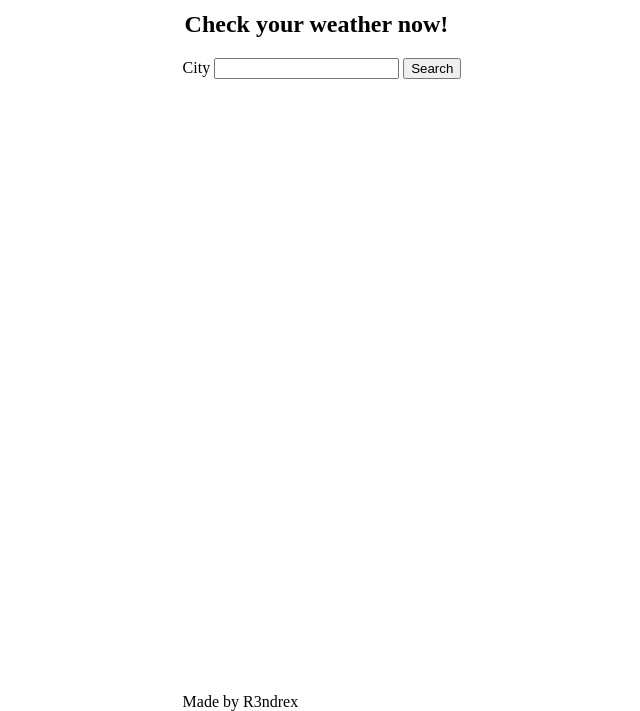
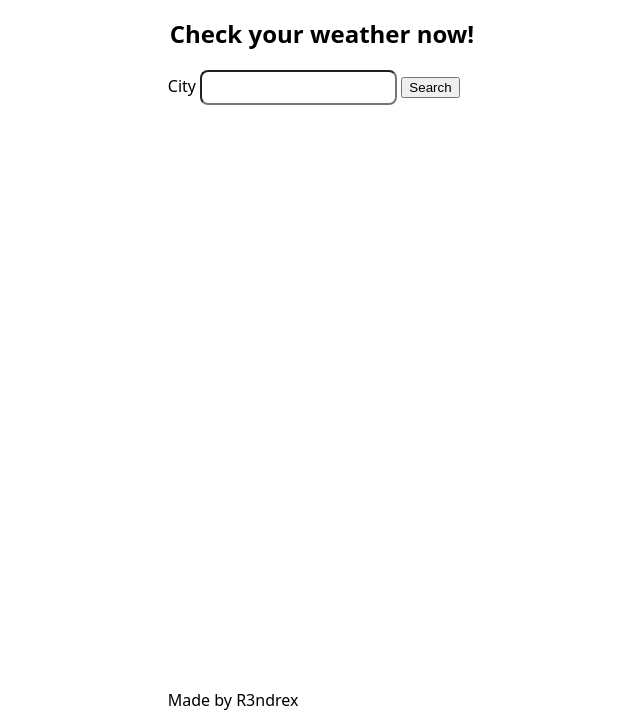
Before and after one commit to R3ndrex/SkyCast, a website built with webpack: page src/template.html in a window 1280 px wide. Shown: the part 89-800 px from the top of the page, without its empty margins (318-958 px from the left). Built offline with nearby package versions, Linux system fonts and the light colour scheme.

Commit message:
Add fonts, style invalid input, add border radius for input

```diff
--- a/src/style.css
+++ b/src/style.css
@@ -4,6 +4,9 @@
     box-sizing: border-box;
 }
 body {
+    font-family: system-ui, -apple-system, BlinkMacSystemFont, "Segoe UI",
+        Roboto, Oxygen, Ubuntu, Cantarell, "Open Sans", "Helvetica Neue",
+        sans-serif;
     margin: 0;
     padding: 0;
     height: 100vh;
@@ -11,3 +14,13 @@ body {
     justify-content: center;
     grid-template-rows: auto 1fr auto;
 }
+input:invalid {
+    border: 2px solid red;
+}
+input:focus:invalid {
+    outline: 1px solid red;
+}
+input {
+    padding: 0.5rem;
+    border-radius: 0.5rem;
+}
```
